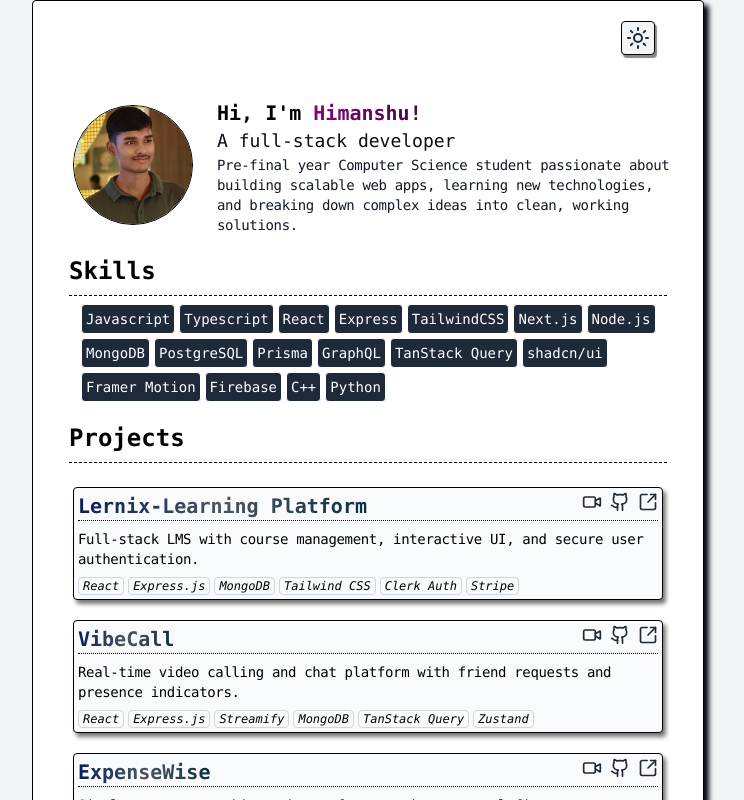
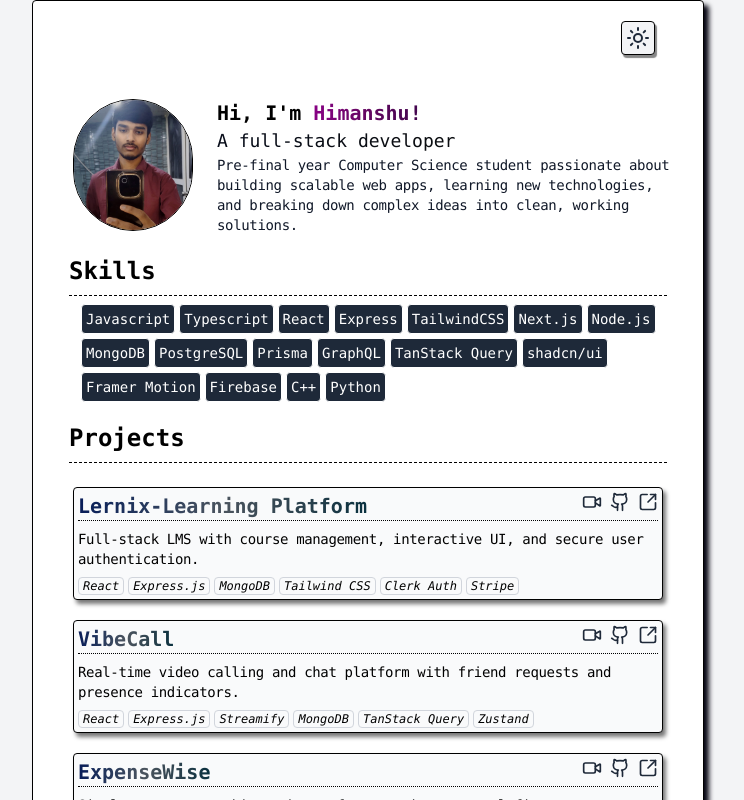
Before and after one commit to himanshur4/portfolio-v1, a React (Vite) app: page / in a window 1280 px wide. Shown: the top 800 px of the page, without its empty margins (272-1016 px from the left). Built offline with nearby package versions, Linux system fonts and the light colour scheme.

Commit message:
hero update

```diff
--- a/index.html
+++ b/index.html
@@ -2,7 +2,7 @@
 <html lang="en">
   <head>
     <meta charset="UTF-8" />
-    <link rel="icon" type="image/svg+xml" href="/pfp6.jpg" />
+    <link rel="icon" type="image/svg+xml" href="/himImage.jpg" />
     <meta name="viewport" content="width=device-width, initial-scale=1.0" />
     <title>himanshu-portfolio</title>
   </head>
--- a/src/components/Hero.jsx
+++ b/src/components/Hero.jsx
@@ -3,7 +3,7 @@ const Hero = () => {
   return (
     <div className='flex flex-col mt-5 mx-4'>
       <div className="flex flex-col items-start md:items-center md:gap-4 md:flex-row gap-2">
-        <img src="/pfp6.jpg" className='w-15 sm:w-17 md:w-28 lg:w-30 rounded-full ml-2 border-1 dark:border-0' alt="profilePic" />
+        <img src="/himImage.jpg" className='w-15 sm:w-17 md:w-28 lg:w-30 rounded-full ml-2 border-1 dark:border-0' alt="profilePic" />
         <div className="flex-col mt-1">
           <h1 className='text-xl font-bold ml-2'>Hi, I'm <span className='bg-clip-text text-transparent bg-gradient-to-r from-[#880184] via-[#640761] to-[#41064d] dark:from-[#f46e87] dark:via-[#f17d82] dark:to-[#e53cb2]'>Himanshu!</span></h1>
           <h3 className='text-lg bg-clip-text text-transparent bg-gradient-to-r dark:from-[#A1C2D4] dark:via-[#BAC8A3] dark:to-[#F1F2B5] from-[#080d1a] via-[#0b0d10] to-[#051a21] ml-2 '>A full-stack developer</h3>
```
Also changed, not shown: public/himImage.jpg (added).
